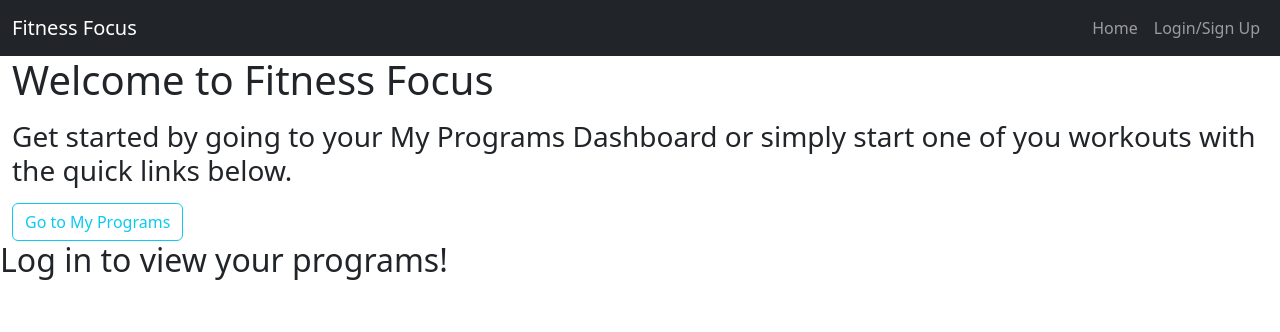
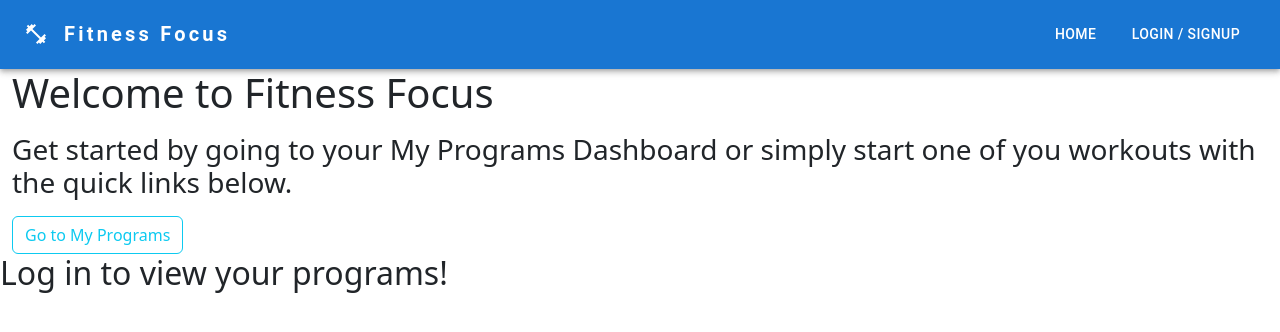
Before and after one commit to J03B/fitness-focus, a React (Create React App) app in the folder client/: page / in a window 1280 px wide. Shown: the top 332 px of the page. Built offline with nearby package versions, Linux system fonts and the light colour scheme.

Commit message:
Add Material UI nav bar

```diff
--- a/client/package.json
+++ b/client/package.json
@@ -7,6 +7,7 @@
     "@apollo/client": "^3.7.14",
     "@emotion/react": "^11.10.8",
     "@emotion/styled": "^11.10.8",
+    "@mui/icons-material": "^5.11.16",
     "@mui/material": "^5.12.3",
     "@stripe/stripe-js": "^1.3.1",
     "@testing-library/jest-dom": "^4.2.4",
--- a/client/src/components/Navbar.js
+++ b/client/src/components/Navbar.js
@@ -1,76 +1,168 @@
 import React, { useState } from 'react';
 import { Link } from 'react-router-dom';
-import { Navbar, Nav, Container, Modal, Tab } from 'react-bootstrap';
+
+import AppBar from '@mui/material/AppBar';
+import Box from '@mui/material/Box';
+import Toolbar from '@mui/material/Toolbar';
+import IconButton from '@mui/material/IconButton';
+import Typography from '@mui/material/Typography';
+import Menu from '@mui/material/Menu';
+import MenuIcon from '@mui/icons-material/Menu';
+import Container from '@mui/material/Container';
+import Avatar from '@mui/material/Avatar';
+import Button from '@mui/material/Button';
+import Tooltip from '@mui/material/Tooltip';
+import MenuItem from '@mui/material/MenuItem';
+import Modal from '@mui/material/Modal';
+import FitnessCenterIcon from '@mui/icons-material/FitnessCenter';
 
 import SignUpForm from './SignupForm';
 import LoginForm from './LoginForm';
 import Auth from '../utils/auth';
 
-const AppNavbar = () => {
-  // set modal display state
-  const [showModal, setShowModal] = useState(false);
+const pages = ['Home', 'Login / Signup'];
+const settings = ['Account', 'Logout'];
+
+function AppNavbar() {
+  const [anchorElNav, setAnchorElNav] = React.useState(null);
+  const [anchorElUser, setAnchorElUser] = React.useState(null);
+
+  const handleOpenNavMenu = (event) => {
+    setAnchorElNav(event.currentTarget);
+  };
+  const handleOpenUserMenu = (event) => {
+    setAnchorElUser(event.currentTarget);
+  };
+
+  const handleCloseNavMenu = () => {
+    setAnchorElNav(null);
+  };
+
+  const handleCloseUserMenu = () => {
+    setAnchorElUser(null);
+  };
 
   return (
-    <>
-      <Navbar bg='dark' variant='dark' expand='lg'>
-        <Container fluid>
-          <Navbar.Brand as={Link} to='/'>
+    <AppBar position="static">
+      <Container maxWidth="xl">
+        <Toolbar disableGutters>
+          <FitnessCenterIcon sx={{ display: { xs: 'none', md: 'flex' }, mr: 2 }} />
+          <Typography
+            variant="h6"
+            noWrap
+            component="a"
+            href="/"
+            sx={{
+              mr: 2,
+              display: { xs: 'none', md: 'flex' },
+              fontWeight: 700,
+              letterSpacing: '.2rem',
+              color: 'inherit',
+              textDecoration: 'none',
+            }}
+          >
             Fitness Focus
-          </Navbar.Brand>
-          <Navbar.Toggle aria-controls='navbar' />
-          <Navbar.Collapse id='navbar' className='d-flex flex-row-reverse'>
-            <Nav className='ml-auto d-flex'>
-              <Nav.Link as={Link} to='/'>
-                Home
-              </Nav.Link>
-              {/* if user is logged in show their programs and logout */}
-              {Auth.loggedIn() ? (
-                <>
-                  <Nav.Link as={Link} to='/programs'>
-                    See Your Programs
-                  </Nav.Link>
-                  <Nav.Link onClick={Auth.logout}>Logout</Nav.Link>
-                </>
-              ) : (
-                <Nav.Link onClick={() => setShowModal(true)}>Login/Sign Up</Nav.Link>
-              )}
-            </Nav>
-          </Navbar.Collapse>
-        </Container>
-      </Navbar>
-      {/* set modal data up */}
-      <Modal
-        show={showModal}
-        onHide={() => setShowModal(false)}
-        aria-labelledby='signup-modal'>
-        {/* tab container to do either signup or login component */}
-        <Tab.Container defaultActiveKey='login'>
-          <Modal.Header closeButton>
-            <Modal.Title id='signup-modal'>
-              <Nav variant='pills'>
-                <Nav.Item>
-                  <Nav.Link eventKey='login'>Login</Nav.Link>
-                </Nav.Item>
-                <Nav.Item>
-                  <Nav.Link eventKey='signup'>Sign Up</Nav.Link>
-                </Nav.Item>
-              </Nav>
-            </Modal.Title>
-          </Modal.Header>
-          <Modal.Body>
-            <Tab.Content>
-              <Tab.Pane eventKey='login'>
-                <LoginForm handleModalClose={() => setShowModal(false)} />
-              </Tab.Pane>
-              <Tab.Pane eventKey='signup'>
-                <SignUpForm handleModalClose={() => setShowModal(false)} />
-              </Tab.Pane>
-            </Tab.Content>
-          </Modal.Body>
-        </Tab.Container>
-      </Modal>
-    </>
+          </Typography>
+
+          <Box sx={{ flexGrow: 1, display: { xs: 'flex', md: 'none' } }}>
+            <IconButton
+              size="large"
+              aria-label="account of current user"
+              aria-controls="menu-appbar"
+              aria-haspopup="true"
+              onClick={handleOpenNavMenu}
+              color="inherit"
+            >
+              <MenuIcon />
+            </IconButton>
+            <Menu
+              id="menu-appbar"
+              anchorEl={anchorElNav}
+              anchorOrigin={{
+                vertical: 'bottom',
+                horizontal: 'left',
+              }}
+              keepMounted
+              transformOrigin={{
+                vertical: 'top',
+                horizontal: 'left',
+              }}
+              open={Boolean(anchorElNav)}
+              onClose={handleCloseNavMenu}
+              sx={{
+                display: { xs: 'block', md: 'none' },
+              }}
+            >
+              {pages.map((page) => (
+                <MenuItem key={page} onClick={handleCloseNavMenu}>
+                  <Typography textAlign="center">{page}</Typography>
+                </MenuItem>
+              ))}
+            </Menu>
+          </Box>
+          <FitnessCenterIcon sx={{ display: { xs: 'flex', md: 'none' }, mr: 2 }} />
+          <Typography
+            variant="h5"
+            noWrap
+            component="a"
+            href=""
+            sx={{
+              mr: 2,
+              display: { xs: 'flex', md: 'none' },
+              flexGrow: 1,
+              fontWeight: 700,
+              letterSpacing: '.2rem',
+              color: 'inherit',
+              textDecoration: 'none',
+            }}
+          >
+            Fitness Focus
+          </Typography>
+          <Box sx={{ flexGrow: 1, display: { xs: 'none', md: 'flex' } }} justifyContent="flex-end">
+            {pages.map((page) => (
+              <Button
+                key={page}
+                onClick={handleCloseNavMenu}
+                sx={{ my: 2, mx: 1, color: 'white', display: 'block' }}
+              >
+                {page}
+              </Button>
+            ))}
+          </Box>
+
+            {Auth.loggedIn() && <Box sx={{ flexGrow: 0, ml: 2 }}>
+              <Tooltip title="Open settings">
+                <IconButton onClick={handleOpenUserMenu} sx={{ p: 0 }}>
+                  {/* TODO: Adjust alt tag based on signed in user  */}
+                  <Avatar alt="Dustin Honeck" src="/static/images/avatar/2.jpg" />
+                </IconButton>
+              </Tooltip>
+              <Menu
+                sx={{ mt: '45px' }}
+                id="menu-appbar"
+                anchorEl={anchorElUser}
+                anchorOrigin={{
+                  vertical: 'top',
+                  horizontal: 'right',
+                }}
+                keepMounted
+                transformOrigin={{
+                  vertical: 'top',
+                  horizontal: 'right',
+                }}
+                open={Boolean(anchorElUser)}
+                onClose={handleCloseUserMenu}
+              >
+                {settings.map((setting) => (
+                  <MenuItem key={setting} onClick={handleCloseUserMenu}>
+                    <Typography textAlign="center">{setting}</Typography>
+                  </MenuItem>
+                ))}
+              </Menu>
+            </Box>}
+        </Toolbar>
+      </Container>
+    </AppBar>
   );
-};
-
+}
 export default AppNavbar;
```
Also changed, not shown: 1 other file (tests, documents, lock files or other folders).
